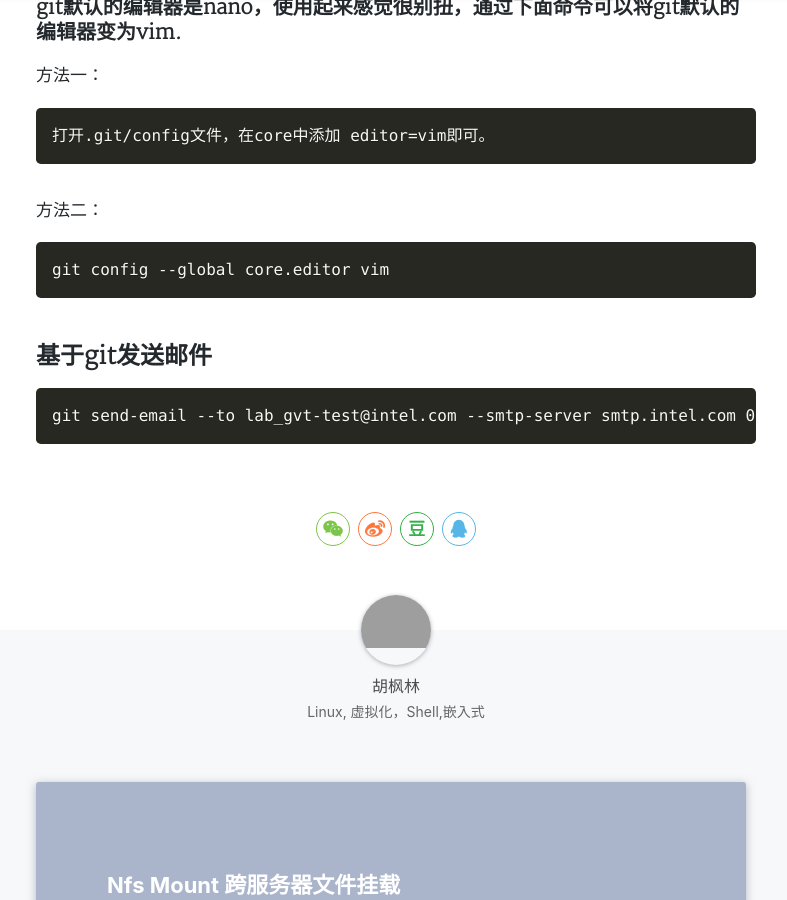
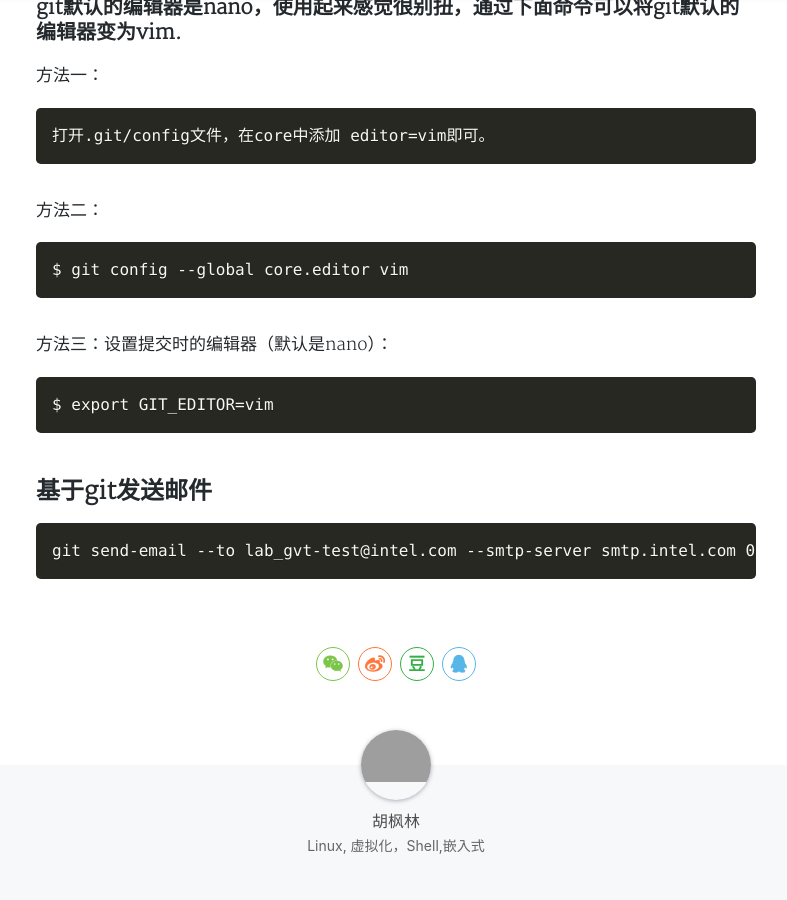
Before and after one commit to hufenglin/hufenglin.github.io, a Jekyll site: the page built from _posts/2018-12-21-修改git默认的编辑器nano为vim的方法.md, in a window 1280 px wide and 900 px high, scrolled down 350 px. Shown: the whole window, without its empty margins (244-1031 px from the left). Built offline with Jekyll 4.4.1, drawn with Linux system fonts in a browser that asks for light colours; nearby versions of some CDN libraries; a style sheet for code colours, icons or effects is not loaded.

Commit message:
Update 2018-12-21-修改git默认的编辑器nano为vim的方法.md

```diff
--- a/_posts/2018-12-21-修改git默认的编辑器nano为vim的方法.md
+++ b/_posts/2018-12-21-修改git默认的编辑器nano为vim的方法.md
@@ -16,7 +16,13 @@ tags: Git
 
 方法二：
 
-	git config --global core.editor vim
+	$ git config --global core.editor vim
+
+
+方法三：设置提交时的编辑器（默认是nano）：
+
+	$ export GIT_EDITOR=vim
+
 
 
 ## 基于git发送邮件
```
